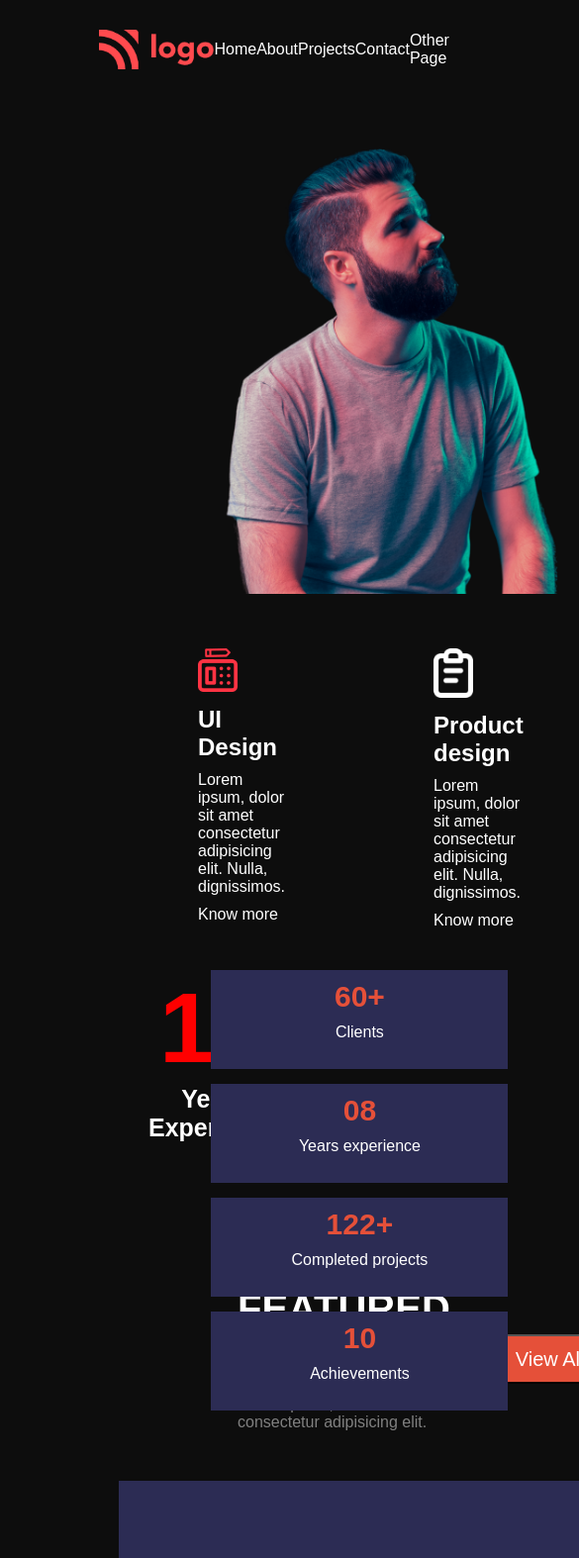
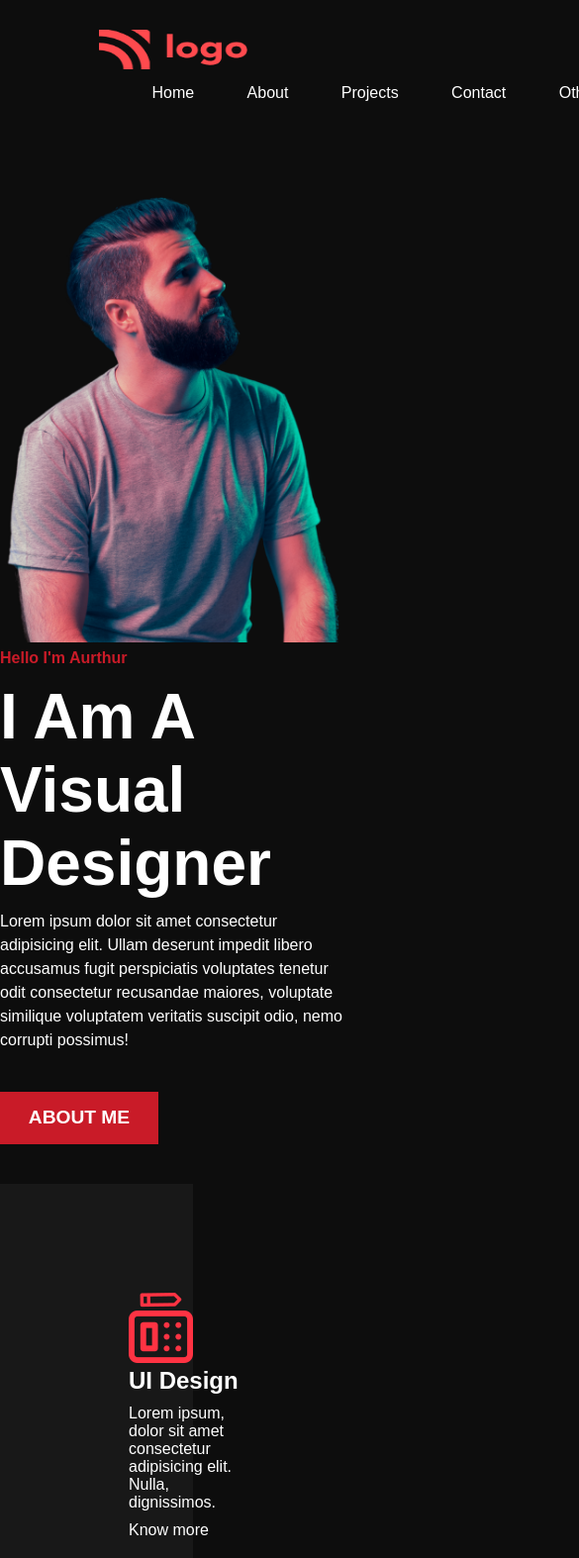
Before and after one commit to kr-sarvesh/product-designer-portfolio-lco, a plain HTML site: page index.html in a window 390 px wide. Shown: the top 1574 px of the page at 99% size, 585 px wide, since content can reach past the window. Drawn offline with Linux system fonts and the light colour scheme.

Commit message:
added media queries to all components

```diff
--- a/css/style.css
+++ b/css/style.css
@@ -15,6 +15,9 @@ body {
   background-color: var(--primary-color);
   font-family: sans-serif;
 }
+
+/* =========== Header container starts from here =========== */
+
 header .container {
   background-color: var(--primary-color);
 }
@@ -24,11 +27,24 @@ header .container {
   filter: grayscale(100%) brightness(40%) sepia(100%) hue-rotate(-50deg)
     saturate(600%) contrast(1);
 }
+
 nav {
   display: flex;
   justify-content: space-between;
   padding: 30px 100px;
 }
+
+@media (max-width: 660px) {
+  #navigation {
+    display: flex;
+    flex-direction: column;
+    gap: 15px;
+  }
+  nav img {
+    width: 150px;
+  }
+}
+
 nav ul {
   color: var(--white-color);
   list-style-type: none;
@@ -43,46 +59,6 @@ nav .list-items .list-item {
 nav .list-items .list-item:hover {
   color: var(--secondary-color);
 }
-
-/* intro Section starts from here */
-
-section .container {
-  padding: 0px 150px;
-  display: flex;
-  gap: 30px;
-}
-.intro .container img {
-  width: 500px;
-}
-.text-box {
-  color: white;
-  display: flex;
-  flex-direction: column;
-  justify-content: center;
-}
-.text-box .title {
-  color: var(--secondary-color);
-  font-size: 20px;
-  padding-bottom: 5px;
-}
-.text-box .role {
-  font-size: 40px;
-  padding-bottom: 5px;
-  color: var(--white-color);
-}
-.text-box .bio {
-  opacity: 0.8;
-  padding-bottom: 30px;
-}
-.text-box .primary-btn {
-  background-color: var(--secondary-color);
-  padding: 10px;
-  margin-right: 500px;
-  color: var(--white-color);
-  cursor: pointer;
-  font-size: 20px;
-}
-
 #sec-nav .nav-items {
   position: relative;
   left: 400px;
@@ -92,23 +68,92 @@ section .container {
   filter: grayscale(100%) brightness(40%) sepia(100%) hue-rotate(-50deg)
     saturate(600%) contrast(1);
 }
-/* ---work showcase starts from here */
+
+/*========= Intro Section starts from here ===================*/
+
+section .container {
+  display: flex;
+  flex-direction: row;
+  align-items: center;
+  padding-right: 2rem;
+}
+.intro [alt='model'] {
+  height: 500px;
+}
+.container .text-box {
+  display: flex;
+  flex-direction: column;
+  justify-content: center;
+  max-width: 600px;
+}
+.intro [alt='model'] {
+  height: 500px;
+}
+
+.container .title {
+  color: #c91b28;
+  font-weight: 800;
+}
+
+.intro .role {
+  font-size: 4em;
+  margin: 10px 0;
+  font-weight: 700;
+  text-transform: capitalize;
+  color: white;
+}
+
+.intro p {
+  color: white;
+  line-height: 1.5em;
+}
+
+.primary-btn {
+  background-color: #c91b28;
+  padding: 0.8em 1.5em;
+  width: fit-content;
+  margin: 40px 0;
+  font-family: inherit;
+  text-transform: uppercase;
+  color: #ffffff;
+  border: none;
+  font-size: 1.2em;
+  font-weight: 600;
+}
+
+@media (max-width: 800px) {
+  section .container {
+    display: flex;
+    flex-direction: column;
+    margin-top: 1rem;
+  }
+}
+
+/* --- ============== Card showcase starts from here =============*/
+
+.works {
+  background: linear-gradient(
+    to right,
+    #181818,
+    #181818 50%,
+    transparent 50%,
+    transparent
+  );
+}
 
 .card-group {
   display: flex;
-  padding: 25px 150px;
-  gap: 50px;
+  padding: 5rem;
+  gap: 2rem;
+  justify-content: center;
+  flex-wrap: wrap;
 }
-.card-group .card {
+.card {
   color: white;
   width: 350px;
-  height: 250px;
   padding: 30px 50px;
 }
-.card img {
-  width: 40px;
-  margin-bottom: 10px;
-}
+
 .card h2 {
   margin-bottom: 10px;
 }
@@ -128,7 +173,7 @@ section .container {
   opacity: 0.9;
 }
 
-/* ----------- work showcase ends from here */
+/* ----------- work showcase ends from here =============== */
 
 /*----------- Featured projects starts from here ----->*/
 
@@ -165,6 +210,7 @@ section .container {
 /* Featured projects ends here------ */
 
 /* -----------------Projects section starts from here------> */
+
 .projects-wrapper {
   padding-left: 120px;
   padding-right: 120px;
@@ -193,7 +239,6 @@ section .container {
   color: var(--secondary-color);
 }
 
-/* TODO: */
 /* Project Section ends here */
 
 /* experience starts from here-----------> */
@@ -202,7 +247,8 @@ section .container {
   color: var(--white-color);
   padding: 50px 150px;
   display: flex;
-  justify-content: space-between;
+  flex-wrap: wrap;
+  justify-content: center;
 }
 
 .experience > .left-exp-col {
@@ -211,11 +257,10 @@ section .container {
   text-align: center;
   display: flex;
   flex-direction: column;
+  align-items: center;
   justify-content: center;
   padding-bottom: 35px;
   width: 400px;
-  position: relative;
-  bottom: -10px;
 }
 
 .left-exp-col p > .red-text {
@@ -230,13 +275,9 @@ section .container {
   display: flex;
   width: 730px;
   gap: 15px;
-  height: 250px;
   padding: 10px 10px;
   justify-content: space-between;
   flex-wrap: wrap;
-  position: relative;
-  right: 80px;
-  top: 20px;
 }
 
 .right-exp-col .sm-card {
@@ -259,57 +300,67 @@ section .container {
 /* experience ends from here */
 
 /* Working section starts from here ------------*/
+
 .working-section {
   display: flex;
-  justify-content: space-around;
+  justify-content: space-between;
   align-items: center;
-  height: 300px;
-  margin-top: 20px;
+  padding: 1.5rem 0.4rem;
   background-color: var(--off-black-color);
 }
 
 .offer {
+  margin-left: 1rem;
   color: var(--white-color);
 }
 .offer h2 {
   padding-bottom: 20px;
   font-size: 50px;
-  width: 500px;
 }
 .offer p {
-  width: 500px;
   color: whitesmoke;
   opacity: 0.5;
 }
+
 .btn-working button {
-  width: 110px;
   cursor: pointer;
-  height: 30px;
+  padding-top: 20px;
+  padding-bottom: 20px;
+  padding-left: 50px;
+  padding-right: 50px;
+  text-align: center;
   font-size: 16px;
   color: white;
   background-color: var(--secondary-color);
   border: transparent;
+  margin-right: 15rem;
 }
 
-/* -------------Footer starts from here */
+/* ========= secondary  navigation starts from here ============ */
+
+#sec-nav {
+  display: flex;
+  justify-content: space-around;
+  padding-left: 50px 50px;
+}
+
+/* -------------Footer starts from here ======================== */
+
 footer {
   background-color: var(--off-black-color);
   display: flex;
   justify-content: space-between;
   align-items: center;
-  padding: 30px 0px;
-  padding-right: 100px;
-  padding-left: 100px;
+  padding: 3rem 8rem;
 }
 footer .socials {
-  width: 140px;
   display: flex;
-  justify-content: space-between;
-  position: relative;
-  right: 500px;
+  padding-right: 25rem;
+  gap: 2rem;
 }
 [alt='facebook'] {
   cursor: pointer;
+  padding-left: 1rem;
 }
 [alt='facebook']:hover {
   filter: grayscale(100%) brightness(40%) sepia(100%) hue-rotate(-50deg)
--- a/index.html
+++ b/index.html
@@ -10,7 +10,7 @@
   <body>
     <header>
       <div class="container">
-        <nav>
+        <nav id="navigation">
           <img src="icons/white-logo.png" alt="brand-logo" />
           <ul class="list-items">
             <li class="list-item">Home</li>
@@ -26,7 +26,9 @@
       <!-- intro section -->
       <section class="intro">
         <div class="container">
-          <img src="/images/designer.png" alt="model" />
+          <div class="model">
+            <img src="/images/designer.png" alt="model" />
+          </div>
           <div class="text-box">
             <p class="title">Hello I'm Aurthur</p>
             <h2 class="role">I am a Visual Designer</h2>
@@ -41,11 +43,11 @@
         </div>
       </section>
 
-      <!-- Works Showcase -->
+      <!--===================== Works Showcase ================== -->
 
       <section class="works">
         <div class="container-work">
-          <div class="card-group flex">
+          <div class="card-group">
             <!-- card-1 -->
             <div class="card">
               <img src="/icons/edit.png" alt="ui-design" />
@@ -129,7 +131,7 @@
         </div>
       </section>
 
-      <!-- Projects section -->
+      <!--================= Projects Section =====================-->
 
       <section class="projects-wrapper">
         <div class="proj-container">
@@ -204,7 +206,7 @@
       <!-- secondary navigation -->
 
       <nav id="sec-nav">
-        <ul class="nav-items">
+        <ul class="nav-item-el">
           <li class="nav-item">Home</li>
           <li class="nav-item">About</li>
           <li class="nav-item">Projects</li>
@@ -216,6 +218,7 @@
     <!-- footer -->
     <footer>
       <img src="icons/white-logo.png" alt="brand-logo" />
+
       <div class="socials">
         <img src="icons/facebook.png" alt="facebook" />
         <img src="icons/twitter.png" alt="twitter" />
```
